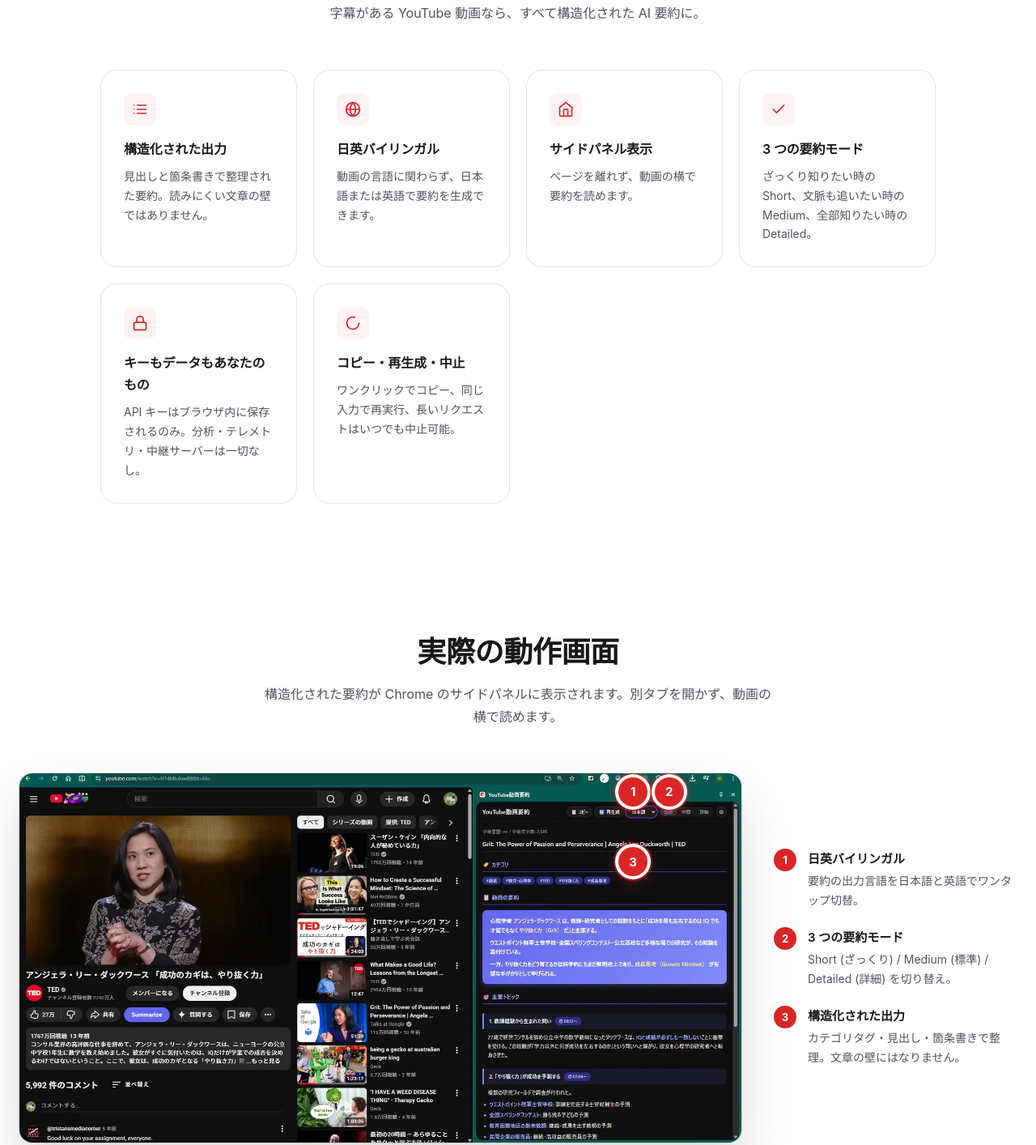
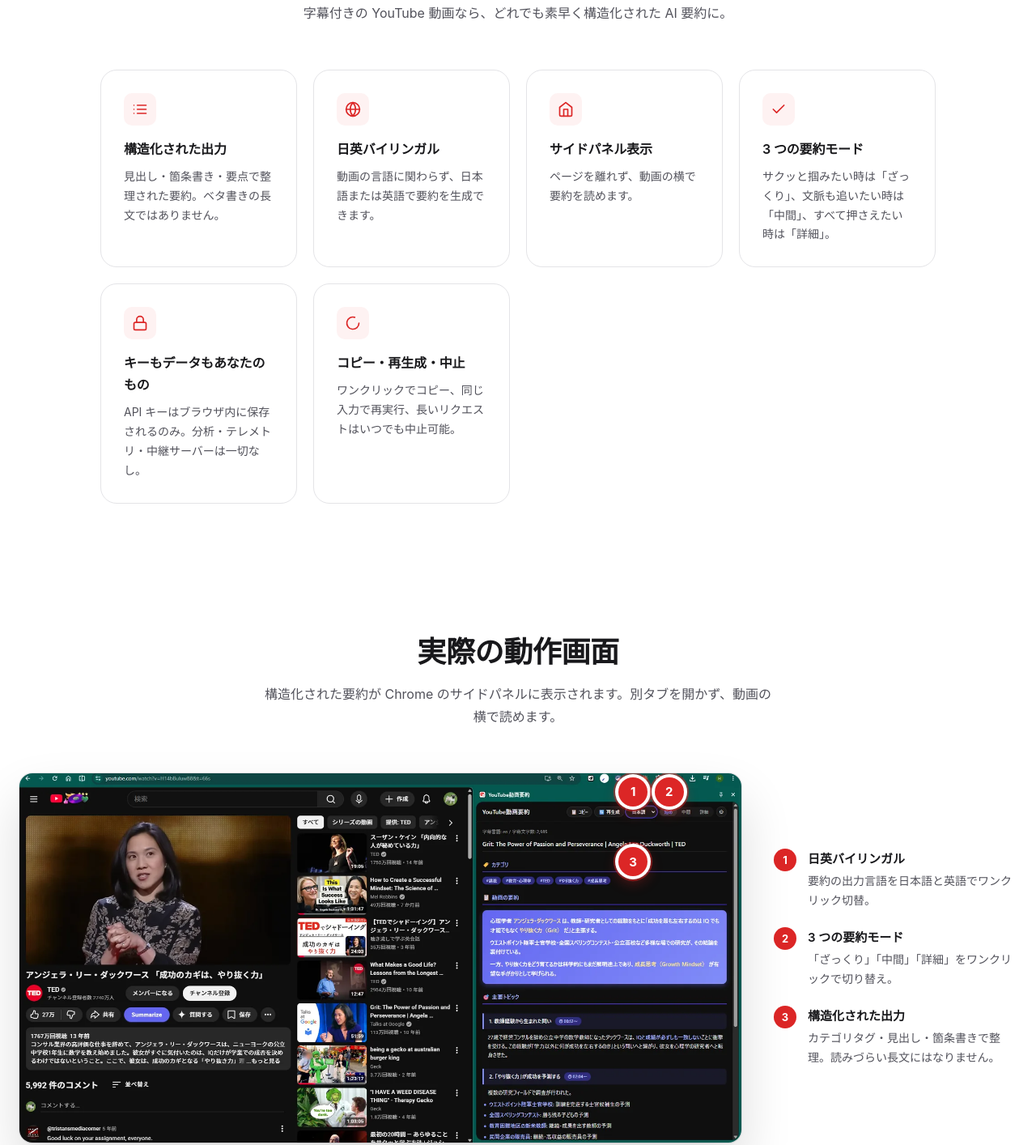
Before and after one commit to onebis/youtube-summary-extension, a browser extension: page docs/ja.html in a window 1280 px wide. Shown: the part 1470-2884 px from the top of the page at 81% size. Drawn offline with Linux system fonts and the light colour scheme.

Commit message:
日本語修正

```diff
--- a/docs/ja.html
+++ b/docs/ja.html
@@ -654,14 +654,14 @@
     <section id="features">
       <div class="container">
         <h2>できること</h2>
-        <p class="section-lead">字幕がある YouTube 動画なら、すべて構造化された AI 要約に。</p>
+        <p class="section-lead">字幕付きの YouTube 動画なら、どれでも素早く構造化された AI 要約に。</p>
         <div class="features-grid">
           <div class="feature">
             <div class="feature-icon">
               <svg width="20" height="20" viewBox="0 0 24 24" fill="none" stroke="currentColor" stroke-width="2" stroke-linecap="round" stroke-linejoin="round"><line x1="8" y1="6" x2="21" y2="6"/><line x1="8" y1="12" x2="21" y2="12"/><line x1="8" y1="18" x2="21" y2="18"/><line x1="3" y1="6" x2="3.01" y2="6"/><line x1="3" y1="12" x2="3.01" y2="12"/><line x1="3" y1="18" x2="3.01" y2="18"/></svg>
             </div>
             <h3>構造化された出力</h3>
-            <p>見出しと箇条書きで整理された要約。読みにくい文章の壁ではありません。</p>
+            <p>見出し・箇条書き・要点で整理された要約。ベタ書きの長文ではありません。</p>
           </div>
           <div class="feature">
             <div class="feature-icon">
@@ -682,7 +682,7 @@
               <svg width="20" height="20" viewBox="0 0 24 24" fill="none" stroke="currentColor" stroke-width="2" stroke-linecap="round" stroke-linejoin="round"><polyline points="20 6 9 17 4 12"/></svg>
             </div>
             <h3>3 つの要約モード</h3>
-            <p>ざっくり知りたい時の Short、文脈も追いたい時の Medium、全部知りたい時の Detailed。</p>
+            <p>サクッと掴みたい時は「ざっくり」、文脈も追いたい時は「中間」、すべて押さえたい時は「詳細」。</p>
           </div>
           <div class="feature">
             <div class="feature-icon">
@@ -720,15 +720,15 @@
           <ol>
             <li>
               <span class="num">1</span>
-              <span><strong>日英バイリンガル</strong>要約の出力言語を日本語と英語でワンタップ切替。</span>
+              <span><strong>日英バイリンガル</strong>要約の出力言語を日本語と英語でワンクリック切替。</span>
             </li>
             <li>
               <span class="num">2</span>
-              <span><strong>3 つの要約モード</strong>Short (ざっくり) / Medium (標準) / Detailed (詳細) を切り替え。</span>
+              <span><strong>3 つの要約モード</strong>「ざっくり」「中間」「詳細」をワンクリックで切り替え。</span>
             </li>
             <li>
               <span class="num">3</span>
-              <span><strong>構造化された出力</strong>カテゴリタグ・見出し・箇条書きで整理。文章の壁にはなりません。</span>
+              <span><strong>構造化された出力</strong>カテゴリタグ・見出し・箇条書きで整理。読みづらい長文にはなりません。</span>
             </li>
           </ol>
         </div>
@@ -760,7 +760,7 @@
       <div class="container">
         <div class="privacy-callout">
           <h2>データは、あなたのもの</h2>
-          <p class="section-lead">BYOK (Bring Your Own Key) 方式のため、開発者を一切経由しません。</p>
+          <p class="section-lead">BYOK (Bring Your Own Key) 方式のため、開発者のサーバーを一切経由しません。</p>
           <ul class="privacy-points">
             <li>ユーザー登録不要、開発者のサーバーを経由しません</li>
             <li>API キーはブラウザのローカルストレージにのみ保存</li>
```
